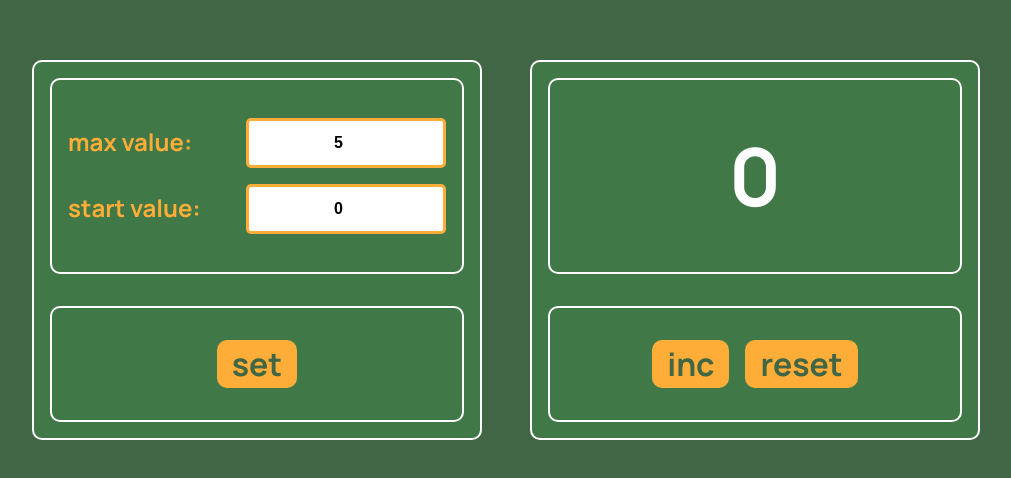
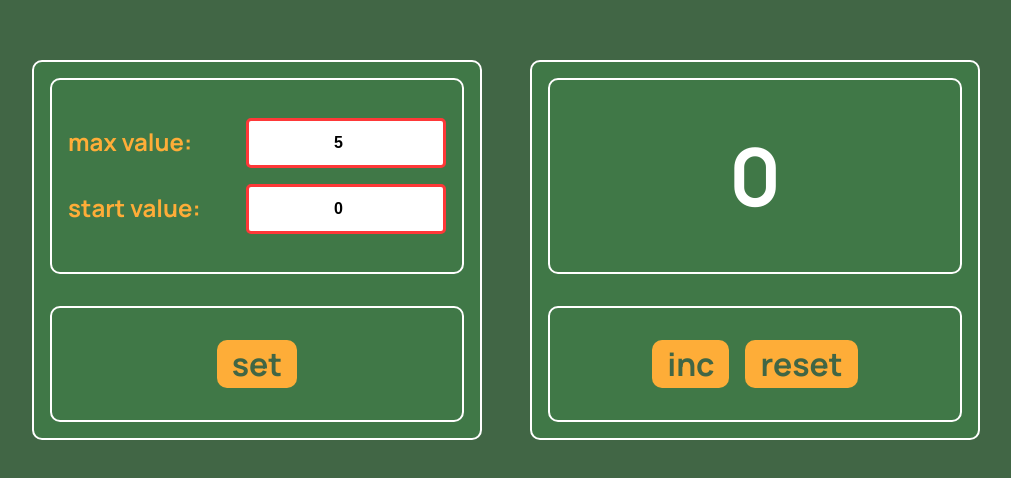
Before and after one commit to DmitryMuzalev/counter-incub, a React (Create React App) app: page / in a window 1280 px wide. Shown: the part 150-628 px from the top of the page, without its empty margins (134-1145 px from the left). Built offline with nearby package versions, Linux system fonts and the light colour scheme.

Commit message:
Start of work on validation

```diff
--- a/src/App.tsx
+++ b/src/App.tsx
@@ -1,24 +1,11 @@
-import { useState } from "react";
 import { Counter } from "./components/Counter/Counter";
 import { Settings } from "./components/Settings/Settings";
 
 function App() {
-  const [maxValue, setMaxValue] = useState(5);
-  const [startValue, setStartValue] = useState(0);
-
-  const changeMaxValue = (value: number) => setMaxValue(value);
-
-  const changeStartValue = (value: number) => setStartValue(value);
-
   return (
     <div className="app">
-      <Settings
-        maxValue={maxValue}
-        startValue={startValue}
-        changeMaxValue={changeMaxValue}
-        changeStartValue={changeStartValue}
-      />
-      <Counter maxValue={maxValue} startValue={startValue} />
+      <Settings />
+      <Counter />
     </div>
   );
 }
--- a/src/components/Counter/Counter.tsx
+++ b/src/components/Counter/Counter.tsx
@@ -1,40 +1,48 @@
 import { FC, useState } from "react";
 import { Button } from "../UI/Button/Button";
 
-type Props = {
-  maxValue: number;
-  startValue: number;
-};
+const Counter: FC = () => {
+  const [counterValue, setCounterValue] = useState(0);
 
-const Counter: FC<Props> = ({ maxValue, startValue }) => {
-  const [counterValue, setCounterValue] = useState(startValue);
+  const testMaxValue = 5;
+  const testIsSetSettings = true;
 
   const incrementCounterHandler = () => {
     setCounterValue((prevCounterValue) => prevCounterValue + 1);
   };
 
   const resetCounterHandler = () => {
-    setCounterValue(startValue);
+    setCounterValue(0);
   };
 
   return (
     <div className="box">
       <div className="box__top">
+        {testIsSetSettings ? (
           <span
             className={
-            counterValue === maxValue ? "counter-value_max" : "counter-value"
+              testMaxValue === counterValue
+                ? "counter-value_max"
+                : "counter-value"
             }
           >
             {counterValue}
           </span>
+        ) : (
+          <span className="display">enter values and press 'set'</span>
+        )}
       </div>
       <div className="box__bottom">
         <Button
           title="inc"
-          disabled={counterValue === maxValue}
           onClick={incrementCounterHandler}
+          disabled={testMaxValue === counterValue || !testIsSetSettings}
         />
-        <Button title="reset" onClick={resetCounterHandler} />
+        <Button
+          title="reset"
+          onClick={resetCounterHandler}
+          disabled={!testIsSetSettings}
+        />
       </div>
     </div>
   );
--- a/src/components/Settings/Settings.tsx
+++ b/src/components/Settings/Settings.tsx
@@ -1,38 +1,60 @@
-import { FC } from "react";
+import { FC, useState } from "react";
 import { Button } from "../UI/Button/Button";
 import { Field } from "../UI/Field/Field";
 
-type Props = {
-  maxValue: number;
-  startValue: number;
-  changeMaxValue: (value: number) => void;
-  changeStartValue: (value: number) => void;
-};
+const Settings: FC = () => {
+  const [maxValue, setMaxValue] = useState(5);
+  const [startValue, setStartValue] = useState(0);
+  const [isValidated, setIsValidated] = useState(true);
 
-const Settings: FC<Props> = ({
-  changeMaxValue,
-  changeStartValue,
-  maxValue,
-  startValue,
-}) => {
+  const changeMaxValue = (value: number) => {
+    setMaxValue(value);
+  };
+
+  const changeStartValue = (value: number) => {
+    setStartValue(value);
+  };
+
+  const validatorForMaxValue = () => {
+    if (maxValue <= startValue) {
+      setIsValidated(false);
+      return false;
+    } else {
+      setIsValidated(true);
+      return true;
+    }
+  };
+
+  const validatorForStartValue = () => {
+    if (maxValue <= startValue || startValue < 0) {
+      setIsValidated(false);
+      return false;
+    } else {
+      setIsValidated(true);
+      return true;
+    }
+  };
+
   return (
     <div className="box">
       <div className="box__top">
         <Field
           id="maxValue"
           label="max value"
-          cb={changeMaxValue}
+          changeValue={changeMaxValue}
           value={maxValue}
+          validator={validatorForMaxValue}
         />
         <Field
           id="startValue"
           label="start value"
-          cb={changeStartValue}
+          changeValue={changeStartValue}
           value={startValue}
+          validator={validatorForStartValue}
         />
       </div>
       <div className="box__bottom">
-        <Button title="set" />
+        <Button title="set" disabled={!isValidated} />
       </div>
     </div>
   );
--- a/src/components/UI/Button/Button.module.scss
+++ b/src/components/UI/Button/Button.module.scss
@@ -8,12 +8,18 @@
   border: none;
   border-radius: 10px;
   color: var(--bg-color);
+  transition: background-color 0.3s;
+
+  &:hover {
+    background-color: var(--secondary-color-hover);
+  }
 
   &:active {
+    transform: scale(1.1);
   }
 
   &:disabled {
-    cursor: not-allowed;
+    pointer-events: none;
     opacity: 0.75;
   }
 }
--- a/src/components/UI/Field/Field.module.scss
+++ b/src/components/UI/Field/Field.module.scss
@@ -17,5 +17,8 @@
     text-align: center;
     font-weight: inherit;
     font-size: 1rem;
+    &.error {
+      border-color: var(--error-color);
+    }
   }
 }
--- a/src/components/UI/Field/Field.tsx
+++ b/src/components/UI/Field/Field.tsx
@@ -3,14 +3,15 @@ import s from "./Field.module.scss";
 type Props = {
   id: string;
   label: string;
-  cb: (value: number) => void;
+  changeValue: (value: number) => void;
   value: number;
+  validator: () => boolean;
 };
 
-const Field: FC<Props> = ({ id, label, value, cb }) => {
+const Field: FC<Props> = ({ id, label, value, changeValue, validator }) => {
   const changeValueHandler = (e: ChangeEvent<HTMLInputElement>) => {
     const value = +e.target.value;
-    cb(value);
+    changeValue(value);
   };
 
   return (
@@ -21,6 +22,7 @@ const Field: FC<Props> = ({ id, label, value, cb }) => {
         type="number"
         onChange={changeValueHandler}
         value={value}
+        className={s.error}
       />
     </div>
   );
--- a/src/index.scss
+++ b/src/index.scss
@@ -17,6 +17,7 @@
   --bg-color: #416645;
   --primary-color: #407847;
   --secondary-color: #fead38;
+  --secondary-color-hover: #eb8c08;
 
   --error-color: #fe3838;
   --white: #ffffff;
@@ -82,3 +83,8 @@ body {
     color: var(--error-color);
   }
 }
+
+.display {
+  color: var(--white);
+  font-size: 1.5rem;
+}
```
Lines whose indentation alone changed are shown as unchanged.
